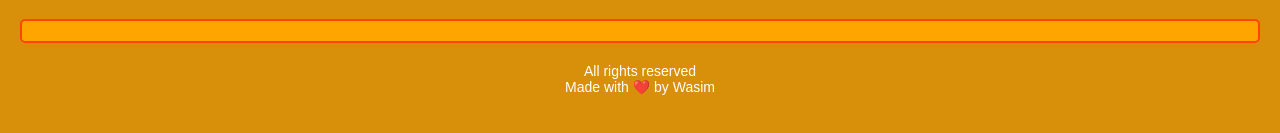
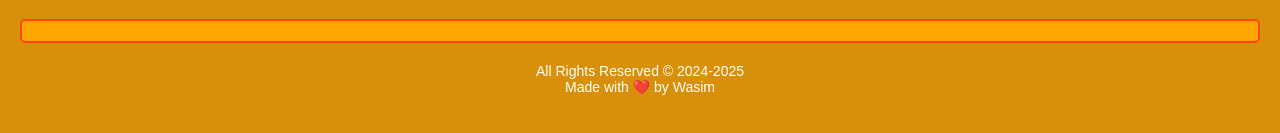
Before and after one commit to wasim20080/sizecheck, a plain HTML site: page index.html in a window 1280 px wide. Shown: the part 413-546 px from the top of the page. Drawn offline with Linux system fonts and the light colour scheme.

Commit message:
Update index.html

```diff
--- a/index.html
+++ b/index.html
@@ -797,7 +797,7 @@
         }
     </script>
     <footer>
-        <span>All rights reserved </span>
+        <span>All Rights Reserved © 2024-2025 </span>
         <span>Made with ❤️ by Wasim</span>
     </footer>
 </body>
```
